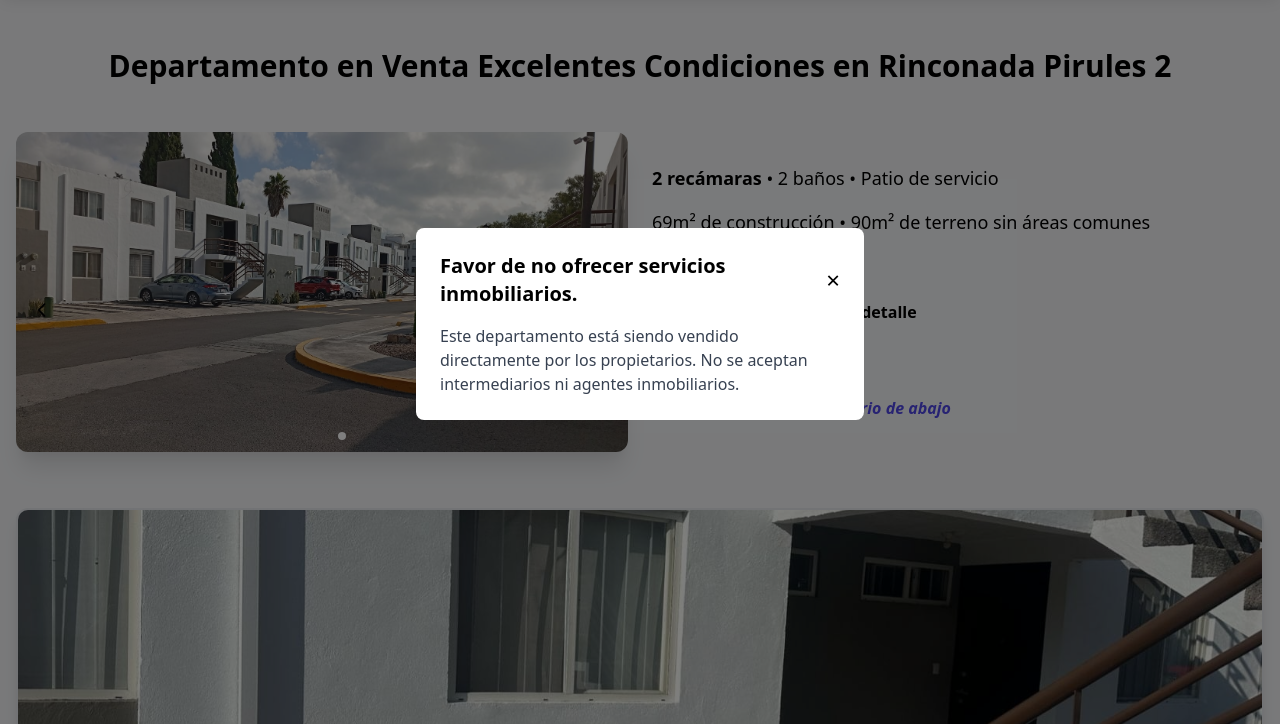
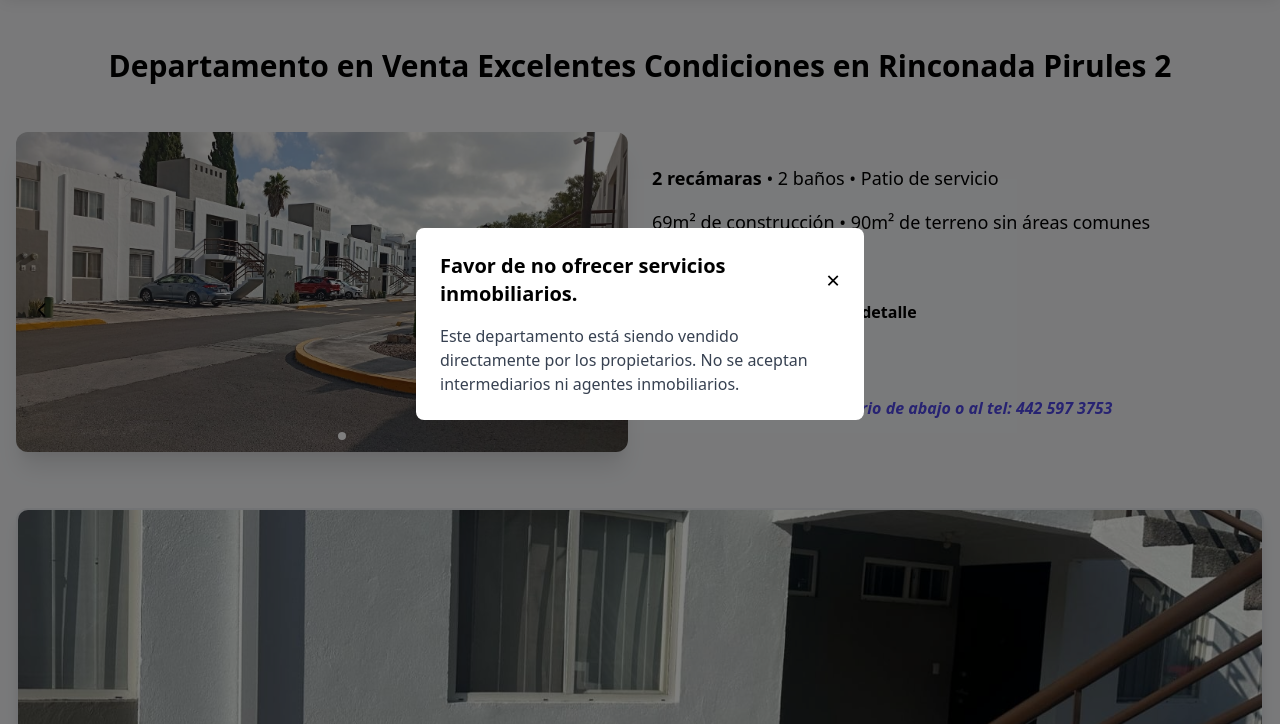
Before and after one commit to pprgarcia/departamento-queretaro, a plain HTML site: page public/index.html in a window 1280 px wide. Shown: the part 76-800 px from the top of the page. Drawn offline with nearby package versions, Linux system fonts and the light colour scheme.

Commit message:
fix: 2do teléfono

```diff
--- a/public/index.html
+++ b/public/index.html
@@ -159,7 +159,7 @@
             Ver Galería
           </a>
           </div>
-        <p class="italic text-indigo-600 font-medium"><strong>Contáctanos con el formulario de abajo</strong></p>
+        <p class="italic text-indigo-600 font-medium"><strong>Contáctanos con el formulario de abajo o al tel: 442 597 3753</strong></p>
       </div>
     </div>
 
```
